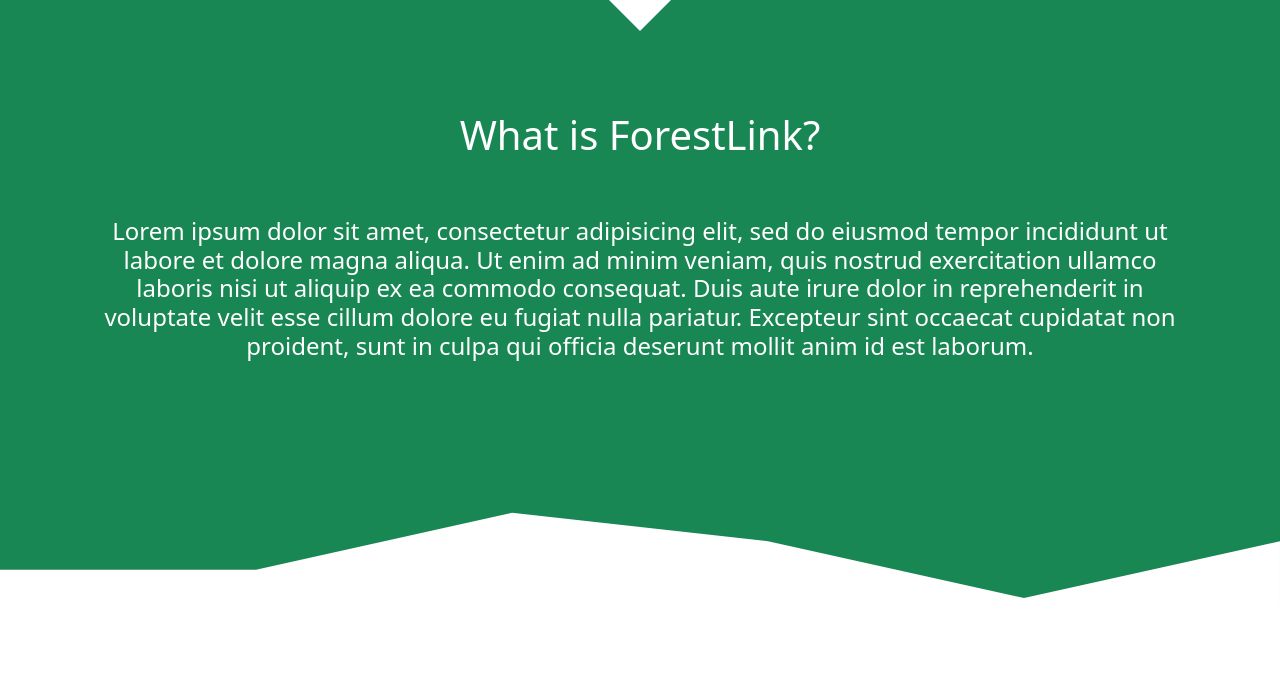
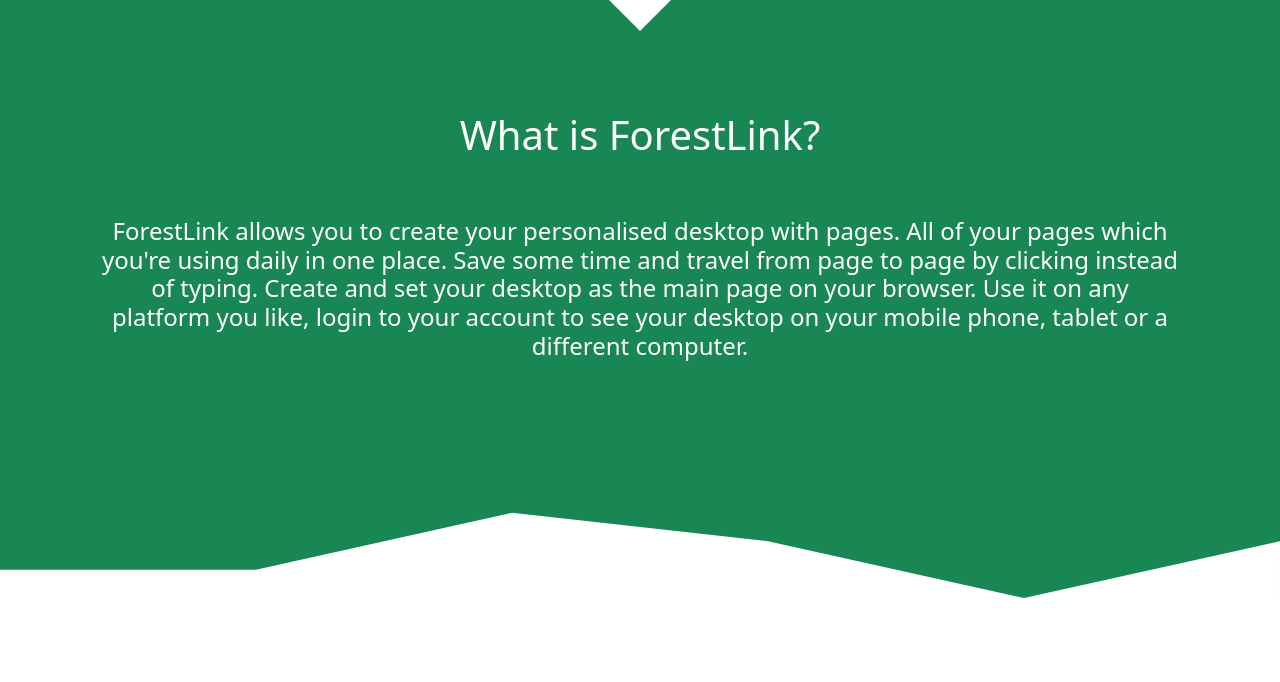
Before and after one commit to wilczu/forestlink, a Django app: page / in a window 1280 px wide. Shown: the part 536-1218 px from the top of the page. Run offline with Django 3.2, Linux system fonts and the light colour scheme; some libraries are stand-ins or nearby versions.

Commit message:
Add correct content to the about section of the main page.

```diff
--- a/forest/templates/forest/index.html
+++ b/forest/templates/forest/index.html
@@ -81,7 +81,9 @@
 
                 <article>
                     <h4>
-                        {% lorem %}
+                      ForestLink allows you to create your personalised desktop with pages. All of your pages which you're using daily in one place.
+                      Save some time and travel from page to page by clicking instead of typing. Create and set your desktop as the main page on your browser.
+                      Use it on any platform you like, login to your account to see your desktop on your mobile phone, tablet or a different computer.
                     </h4>
                 </article>
             </div>
```
